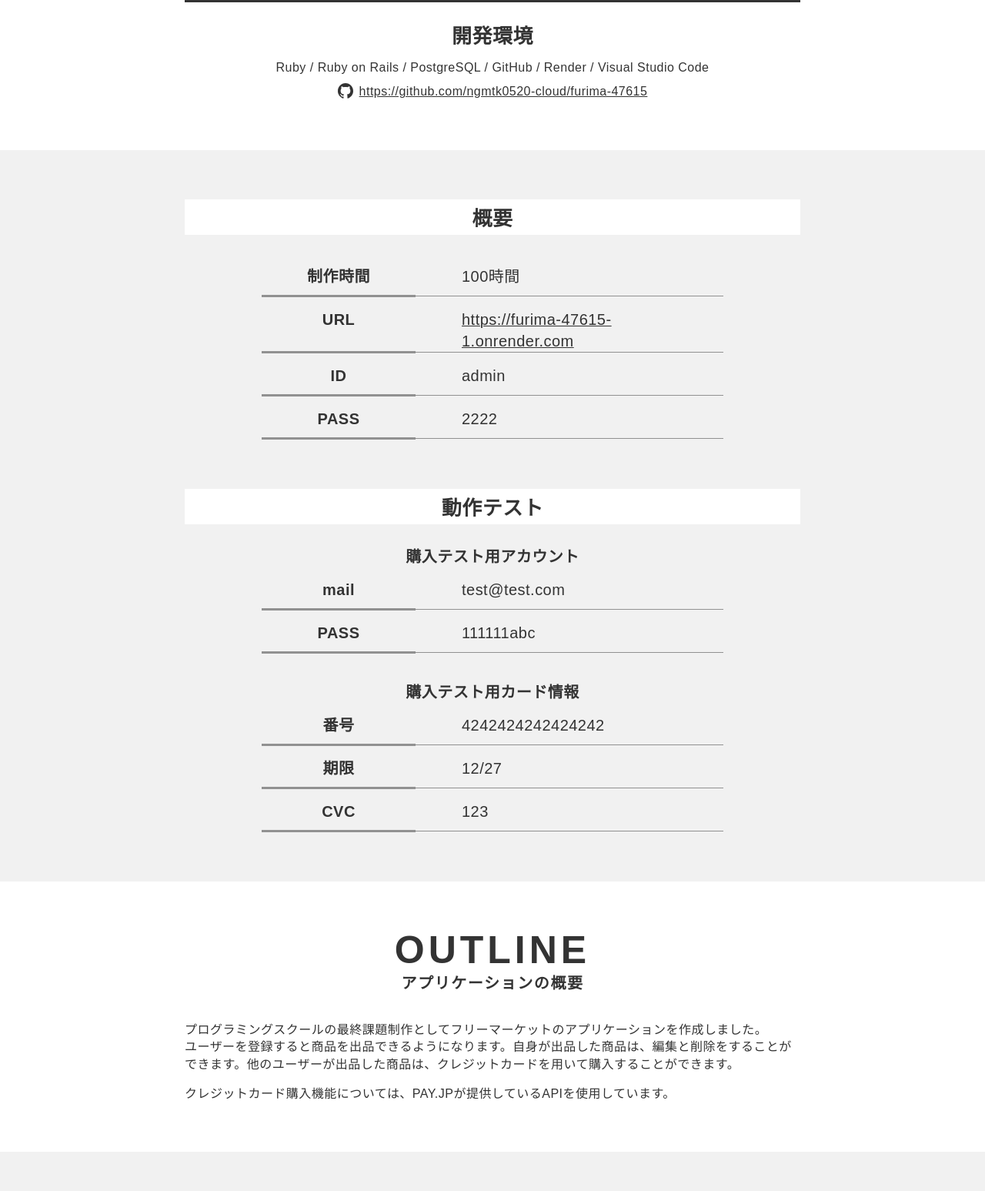
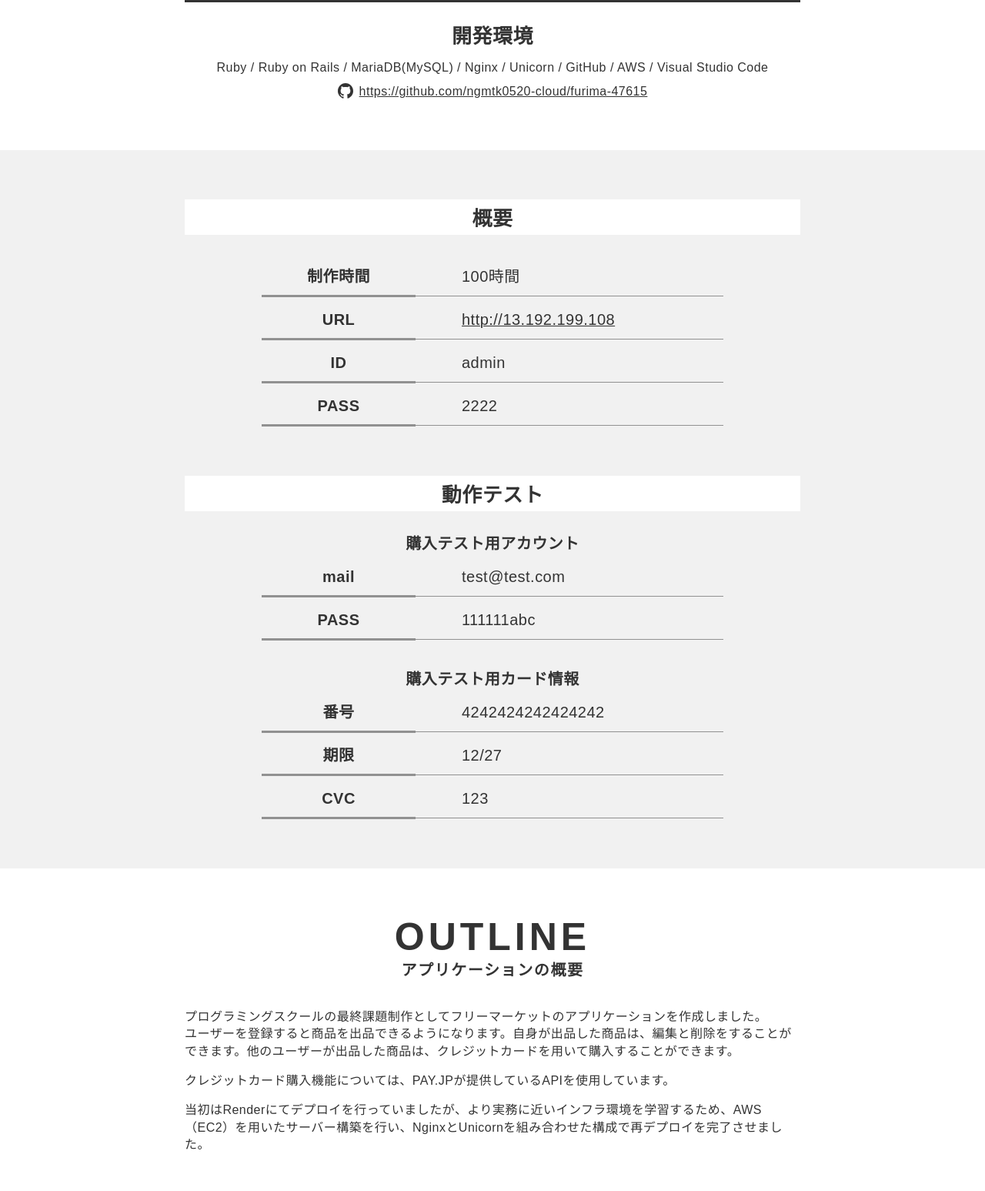
Before and after one commit to ngmtk0520-cloud/portfolio-site, a plain HTML site: page works/01.html in a window 1280 px wide. Shown: the part 813-2360 px from the top of the page at 77% size. Drawn offline with nearby package versions, Linux system fonts and the light colour scheme.

Commit message:
furimaサイトURL変更

```diff
--- a/works/01.html
+++ b/works/01.html
@@ -43,7 +43,7 @@
           <div class="p-work-firstview__text-area">
             <h3 class="p-work-firstview__text-titile">開発環境</h3>
             <!-- 記載番号：3 -->
-            <p class="p-work-firstview__text">Ruby / Ruby on Rails / PostgreSQL / GitHub / Render / Visual Studio Code </p>
+            <p class="p-work-firstview__text">Ruby / Ruby on Rails / MariaDB(MySQL) / Nginx / Unicorn / GitHub / AWS / Visual Studio Code </p></p>
             <!-- 記載番号：4 -->
             <p class="p-work-firstview__text-link"><a href="https://github.com/ngmtk0520-cloud/furima-47615" target="_blank">https://github.com/ngmtk0520-cloud/furima-47615</a></p>
           </div>
@@ -63,7 +63,7 @@
                 <tr>
                   <th>URL</th>
                   <!-- 記載番号：6 -->
-                  <td><a href="https://furima-47615-1.onrender.com" target="_blank">https://furima-47615-1.onrender.com</a></td>
+                  <td><a href="http://13.192.199.108" target="_blank">http://13.192.199.108</a></td>
                 </tr>
                 <tr>
                   <th>ID</th>
@@ -130,6 +130,9 @@
               <p>
                 クレジットカード購入機能については、PAY.JPが提供しているAPIを使用しています。
               </p>
+              <p>
+                当初はRenderにてデプロイを行っていましたが、より実務に近いインフラ環境を学習するため、AWS（EC2）を用いたサーバー構築を行い、NginxとUnicornを組み合わせた構成で再デプロイを完了させました。
+              </p>
             </div>
           </div>
         </div>
@@ -177,7 +180,7 @@
                   <!-- 記載番号：15 -->
                   <h3>FURIMA（フリマアプリ）</h3>
                   <!-- 記載番号：16 -->
-                  <p>Ruby / Ruby on Rails / MySQL / GitHub / Heroku / Visual Studio Code / Trello</p>
+                  <p>Ruby / Ruby on Rails / MariaDB(MySQL) / Nginx / Unicorn / GitHub / AWS / Visual Studio Code </p></p>
                 </div>
                 <div class="p-work-others__item-btn-block">
                   <a href="01.html" class="button">More</a>
@@ -192,7 +195,7 @@
                   <!-- 記載番号：17 -->
                   <h3>Kaimonolog（買い物共有アプリ）</h3>
                   <!-- 記載番号：18 -->
-                  <p>Ruby on Rails / JavaScript (Stimulus, Turbo / Hotwire / chart.js) /PostgreSQL / Fly.io / GitHub /  Visual Studio Code</p>
+                  <p>Ruby on Rails / JavaScript (Stimulus, Turbo / Hotwire / chart.js) /PostgreSQL / Fly.io / GitHub / Visual Studio Code </p>
                 </div>
                 <div class="p-work-others__item-btn-block">
                   <a href="02.html" class="button">More</a>
```
Also changed, not shown: index.html (+2 -2 lines), works/02.html (+2 -2 lines), 1 other file.
